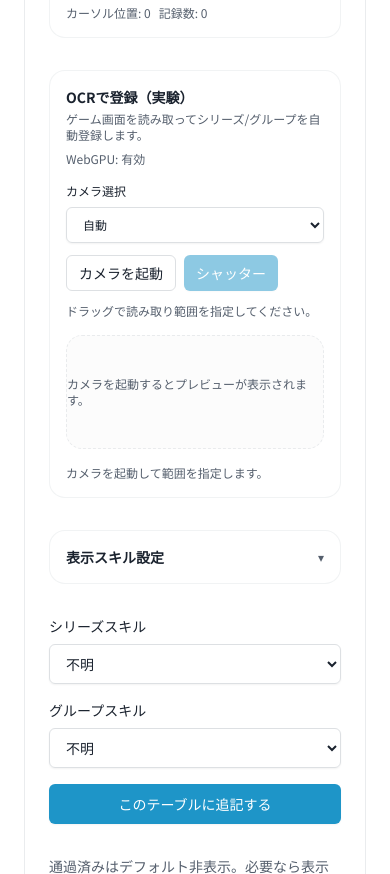
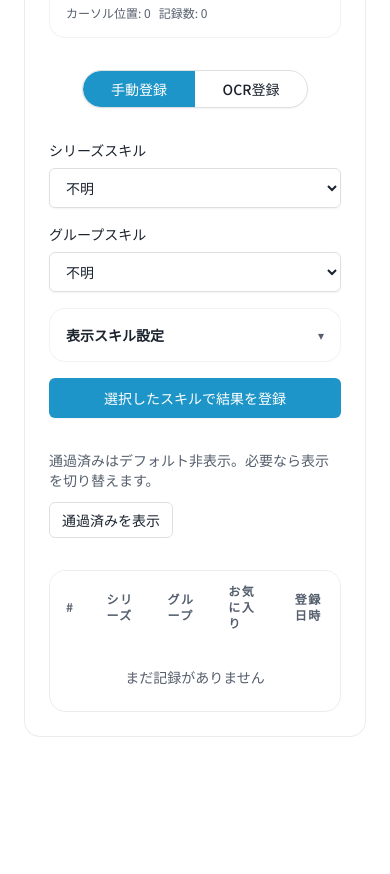
Before and after one commit to 326-T/monster-hunter-wilds-utils, a React (Vite) app: page / in a window 390 px wide. Shown: the part 631-1505 px from the top of the page. Built offline with nearby package versions, Linux system fonts and the light colour scheme.

Commit message:
OCRと手動入力を選択できるように

```diff
--- a/src/components/save/SaveView.tsx
+++ b/src/components/save/SaveView.tsx
@@ -60,6 +60,7 @@ export function SaveView({
   const [showPassed, setShowPassed] = useState(false)
   const [groupSkill, setGroupSkill] = useState('')
   const [seriesSkill, setSeriesSkill] = useState('')
+  const [entryMode, setEntryMode] = useState<'manual' | 'ocr'>('manual')
   const {
     visibleGroupOptions,
     visibleSeriesOptions,
@@ -182,7 +183,14 @@ export function SaveView({
               <CardTitle className="heading-serif">{t('save.record.title')}</CardTitle>
               <CardDescription>{t('save.record.description')}</CardDescription>
             </div>
-            <Button variant="outline" size="sm" onClick={() => setRunTour(true)}>
+            <Button
+              variant="outline"
+              size="sm"
+              onClick={() => {
+                setEntryMode('manual')
+                setRunTour(true)
+              }}
+            >
               {t('tour.start')}
             </Button>
           </div>
@@ -232,6 +240,28 @@ export function SaveView({
             </div>
           </div>
 
+          <div className="flex justify-center">
+            <div className="inline-flex items-center overflow-hidden rounded-full border border-border bg-background shadow-sm">
+              <Button
+                variant={entryMode === 'manual' ? 'default' : 'ghost'}
+                onClick={() => setEntryMode('manual')}
+                className="w-28 rounded-none px-4 first:rounded-l-full last:rounded-r-full"
+                size="sm"
+              >
+                {t('save.entryTabs.manual')}
+              </Button>
+              <Button
+                variant={entryMode === 'ocr' ? 'default' : 'ghost'}
+                onClick={() => setEntryMode('ocr')}
+                className="w-28 rounded-none px-4 first:rounded-l-full last:rounded-r-full"
+                size="sm"
+              >
+                {t('save.entryTabs.ocr')}
+              </Button>
+            </div>
+          </div>
+
+          {entryMode === 'ocr' ? (
             <OcrCapture
               selectedTableKey={selectedTableKey}
               seriesOptions={seriesOptions}
@@ -241,8 +271,52 @@ export function SaveView({
               onAddEntry={onAddEntry}
               onUpdateEntry={onUpdateEntry}
             />
+          ) : (
+            <>
+              <form onSubmit={handleAddEntry} className="grid gap-4" data-tour="save-form">
+                <div className="grid gap-2">
+                  <Label>{t('save.seriesSkill')}</Label>
+                  <ResponsiveSelect
+                    name="series-skill"
+                    value={seriesSelectValue}
+                    onChange={setSeriesSkill}
+                    disabled={Boolean(optionsError)}
+                    placeholder={t('common.select')}
+                    options={seriesSelectOptions.map((option) => ({
+                      value: option,
+                      label: getSkillLabel(option, language),
+                    }))}
+                    gridClassName="sm:grid-cols-3 lg:grid-cols-4 xl:grid-cols-5"
+                  />
+                </div>
+                <div className="grid gap-2">
+                  <Label>{t('save.groupSkill')}</Label>
+                  <ResponsiveSelect
+                    name="group-skill"
+                    value={groupSelectValue}
+                    onChange={setGroupSkill}
+                    disabled={Boolean(optionsError)}
+                    placeholder={t('common.select')}
+                    options={groupSelectOptions.map((option) => ({
+                      value: option,
+                      label: getSkillLabel(option, language),
+                    }))}
+                    gridClassName="sm:grid-cols-3 lg:grid-cols-4 xl:grid-cols-5"
+                  />
+                </div>
+                {!optionsError && isLoadingOptions && (
+                  <div className="text-xs text-muted-foreground">{t('common.loadingOptions')}</div>
+                )}
+                {optionsError && (
+                  <div className="rounded-lg border border-dashed border-border/60 bg-background p-3 text-xs text-muted-foreground">
+                    {optionsErrorMessage}
+                  </div>
+                )}
 
-          <details className="group rounded-2xl border border-border/40 bg-background p-4" data-tour="save-visibility">
+                <details
+                  className="group rounded-2xl border border-border/40 bg-background p-4"
+                  data-tour="save-visibility"
+                >
                   <summary className="flex cursor-pointer items-center justify-between gap-2 list-none">
                     <div className="text-sm font-semibold">{t('save.visibility.title')}</div>
                     <span className="text-xs text-muted-foreground transition-transform group-open:rotate-180">
@@ -284,7 +358,9 @@ export function SaveView({
                         </div>
                         <div className="max-h-40 space-y-2 overflow-y-auto">
                           {seriesOptions.length === 0 && (
-                      <div className="text-xs text-muted-foreground">{t('common.noOptions')}</div>
+                            <div className="text-xs text-muted-foreground">
+                              {t('common.noOptions')}
+                            </div>
                           )}
                           {seriesOptions.map((option) => (
                             <label key={option} className="flex items-center gap-2 text-xs">
@@ -325,7 +401,9 @@ export function SaveView({
                         </div>
                         <div className="max-h-40 space-y-2 overflow-y-auto">
                           {groupOptions.length === 0 && (
-                      <div className="text-xs text-muted-foreground">{t('common.noOptions')}</div>
+                            <div className="text-xs text-muted-foreground">
+                              {t('common.noOptions')}
+                            </div>
                           )}
                           {groupOptions.map((option) => (
                             <label key={option} className="flex items-center gap-2 text-xs">
@@ -342,45 +420,6 @@ export function SaveView({
                   </div>
                 </details>
 
-          <form onSubmit={handleAddEntry} className="grid gap-4" data-tour="save-form">
-            <div className="grid gap-2">
-              <Label>{t('save.seriesSkill')}</Label>
-              <ResponsiveSelect
-                name="series-skill"
-                value={seriesSelectValue}
-                onChange={setSeriesSkill}
-                disabled={Boolean(optionsError)}
-                placeholder={t('common.select')}
-                options={seriesSelectOptions.map((option) => ({
-                  value: option,
-                  label: getSkillLabel(option, language),
-                }))}
-                gridClassName="sm:grid-cols-3 lg:grid-cols-4 xl:grid-cols-5"
-              />
-            </div>
-            <div className="grid gap-2">
-              <Label>{t('save.groupSkill')}</Label>
-              <ResponsiveSelect
-                name="group-skill"
-                value={groupSelectValue}
-                onChange={setGroupSkill}
-                disabled={Boolean(optionsError)}
-                placeholder={t('common.select')}
-                options={groupSelectOptions.map((option) => ({
-                  value: option,
-                  label: getSkillLabel(option, language),
-                }))}
-                gridClassName="sm:grid-cols-3 lg:grid-cols-4 xl:grid-cols-5"
-              />
-            </div>
-            {!optionsError && isLoadingOptions && (
-              <div className="text-xs text-muted-foreground">{t('common.loadingOptions')}</div>
-            )}
-            {optionsError && (
-              <div className="rounded-lg border border-dashed border-border/60 bg-background p-3 text-xs text-muted-foreground">
-                {optionsErrorMessage}
-              </div>
-            )}
                 <Button
                   type="submit"
                   className="w-full"
@@ -389,6 +428,8 @@ export function SaveView({
                   {t('save.addEntry')}
                 </Button>
               </form>
+            </>
+          )}
 
           <div className="flex flex-wrap items-center justify-between gap-3" data-tour="save-toggle">
             <div className="text-sm text-muted-foreground">
--- a/src/i18n.ts
+++ b/src/i18n.ts
@@ -30,6 +30,8 @@ const resources = {
       'save.record.title': '抽選結果を保存',
       'save.record.description': 'テーブルごとに記録してお気に入りを管理',
       'save.selectedTable': '選択中のテーブル',
+      'save.entryTabs.manual': '手動登録',
+      'save.entryTabs.ocr': 'OCR登録',
       'save.cursorPosition': 'カーソル位置: {value}',
       'save.entryCount': '記録数: {count}',
       'save.visibility.title': '表示スキル設定',
@@ -38,7 +40,7 @@ const resources = {
       'save.groupSkill': 'グループスキル',
       'save.showAll': 'すべて表示',
       'save.hideAll': 'すべて非表示',
-      'save.addEntry': 'このテーブルに追記する',
+      'save.addEntry': '選択したスキルで結果を登録',
       'save.passedNote': '通過済みはデフォルト非表示。必要なら表示を切り替えます。',
       'save.showPassed': '通過済みを表示',
       'save.hidePassed': '通過済みを非表示',
@@ -144,6 +146,8 @@ const resources = {
       'save.record.title': 'Save Draw Results',
       'save.record.description': 'Record per table and manage favorites',
       'save.selectedTable': 'Selected Table',
+      'save.entryTabs.manual': 'Manual',
+      'save.entryTabs.ocr': 'OCR',
       'save.cursorPosition': 'Cursor: {value}',
       'save.entryCount': 'Entries: {count}',
       'save.visibility.title': 'Visible Skills',
@@ -152,7 +156,7 @@ const resources = {
       'save.groupSkill': 'Group Skill',
       'save.showAll': 'Show all',
       'save.hideAll': 'Hide all',
-      'save.addEntry': 'Add to this table',
+      'save.addEntry': 'Save with selected skills',
       'save.passedNote': 'Passed entries are hidden by default. Toggle to show them.',
       'save.showPassed': 'Show passed',
       'save.hidePassed': 'Hide passed',
```
Lines whose indentation alone changed are shown as unchanged.
